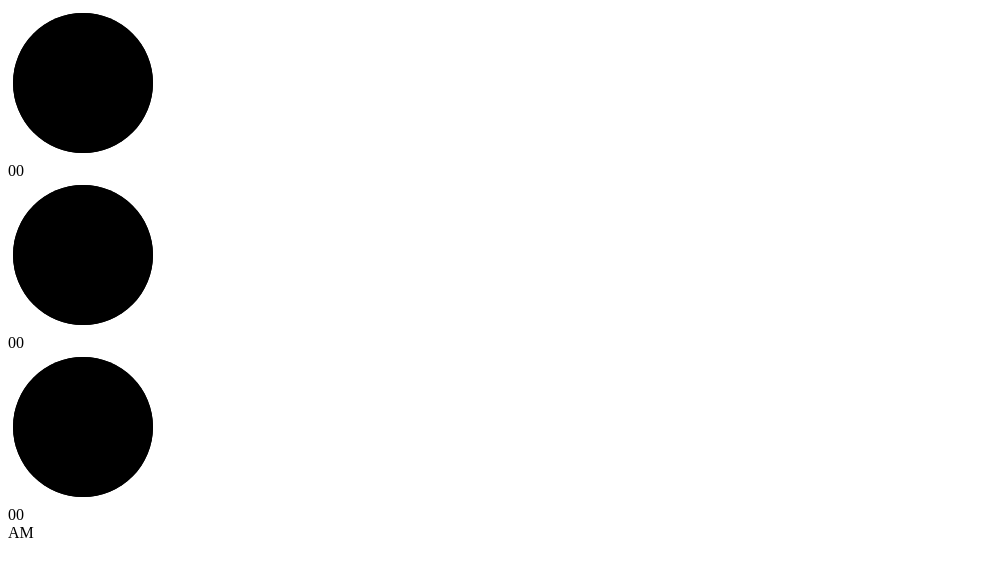
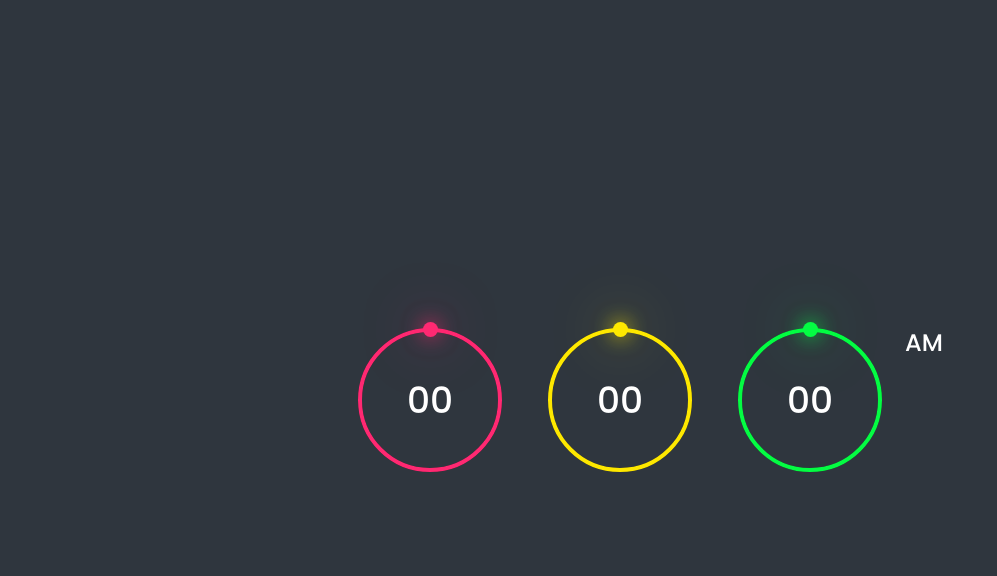
Before and after one commit to prasoonghosh/analog-clock, a plain HTML site: page index.html in a window 1280 px wide. Shown: the whole page, without its empty margins (0-997 px from the left). Drawn offline with Linux system fonts and the light colour scheme; files that its build step writes are made by us from their sources.

Commit message:
Coded the css file

```diff
--- a/assets/styles.css
+++ b/assets/styles.css
@@ -0,0 +1,94 @@
+@import url('https://fonts.googleapis.com/css?family=Poppins:200,300,400,500,600,700,800,900&display=swap');
+
+* {
+  margin: 0;
+  padding: 0;
+  box-sizing: border-box;
+  font-family: 'Poppins', sans-serif;
+}
+
+body {
+  display: flex;
+  justify-content: center;
+  align-items: center;
+  min-height: 100vh;
+  background: #2f363e;
+}
+
+#time {
+  display: flex;
+  gap: 40px;
+  color: #FFF;
+}
+
+#time .circle {
+  position: relative;
+  width: 150px;
+  height: 150px;
+  display: flex;
+  justify-content: center;
+  align-items: center;
+}
+
+#time .circle svg {
+  position: relative;
+  width: 150px;
+  height: 150px;
+  transform: rotate(270deg);
+}
+
+#time .circle svg circle {
+  width: 100%;
+  height: 100%;
+  fill: transparent;
+  stroke: #191919;
+  stroke-width: 4;
+  /*transform: translate(5px, 5px);*/
+}
+
+#time .circle svg circle:nth-child(2) {
+  stroke: var(--clr);
+  stroke-dasharray: 440;
+}
+
+#time div {
+  position: absolute;
+  text-align: center;
+  font-weight: 500;
+  font-size: 1.5em;
+}
+
+#time div span {
+  position: absolute;
+  transform: translate(-50%, -10px);
+  font-size: 0.35em;
+  font-weight: 300;
+  letter-spacing: 0.1em;
+  text-transform: uppercase;
+}
+
+#time .ap {
+  position: relative;
+  font-size: 1em;
+  transform: translateX(-20px);
+}
+
+.dots {
+  position: absolute;
+  width: 100%;
+  height: 100%;
+  z-index: 10;
+  display: flex;
+  justify-content: center;
+}
+
+.dots::before {
+  content: '';
+  position: absolute;
+  top: -3px;
+  width: 15px;
+  height: 15px;
+  background: var(--clr);
+  border-radius: 50%;
+  box-shadow: 0 0 20px var(--clr), 0 0 60px var(--clr);
+}
--- a/index.html
+++ b/index.html
@@ -4,7 +4,7 @@
   <meta charset="UTF-8">
   <meta http-equiv="X-UA-Compatible" content="IE=edge">
   <meta name="viewport" content="width=device-width, initial-scale=1.0">
-  <link rel="stylesheet" type="text/css" href="styles.css" />
+  <link rel="stylesheet" type="text/css" href="assets/styles.css">
   <title>Digital Clock</title>
 </head>
 <body>
```
